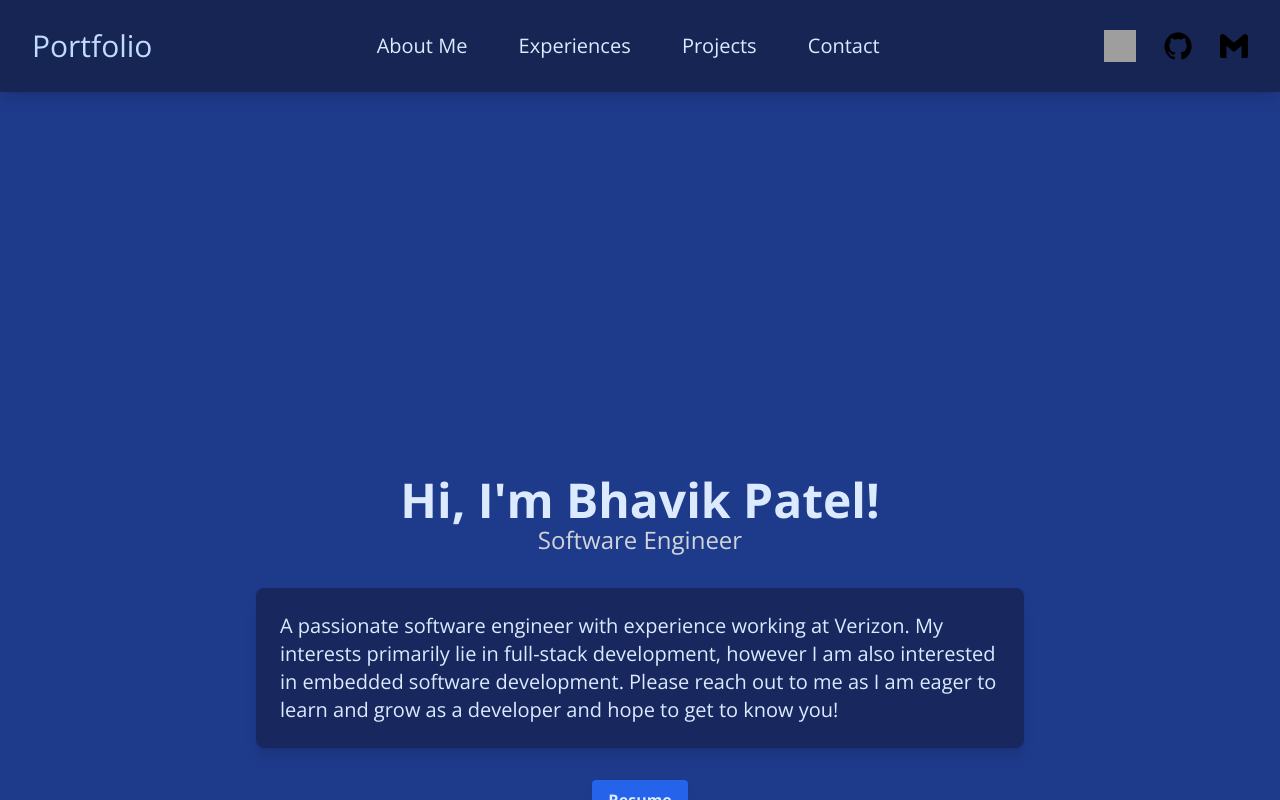
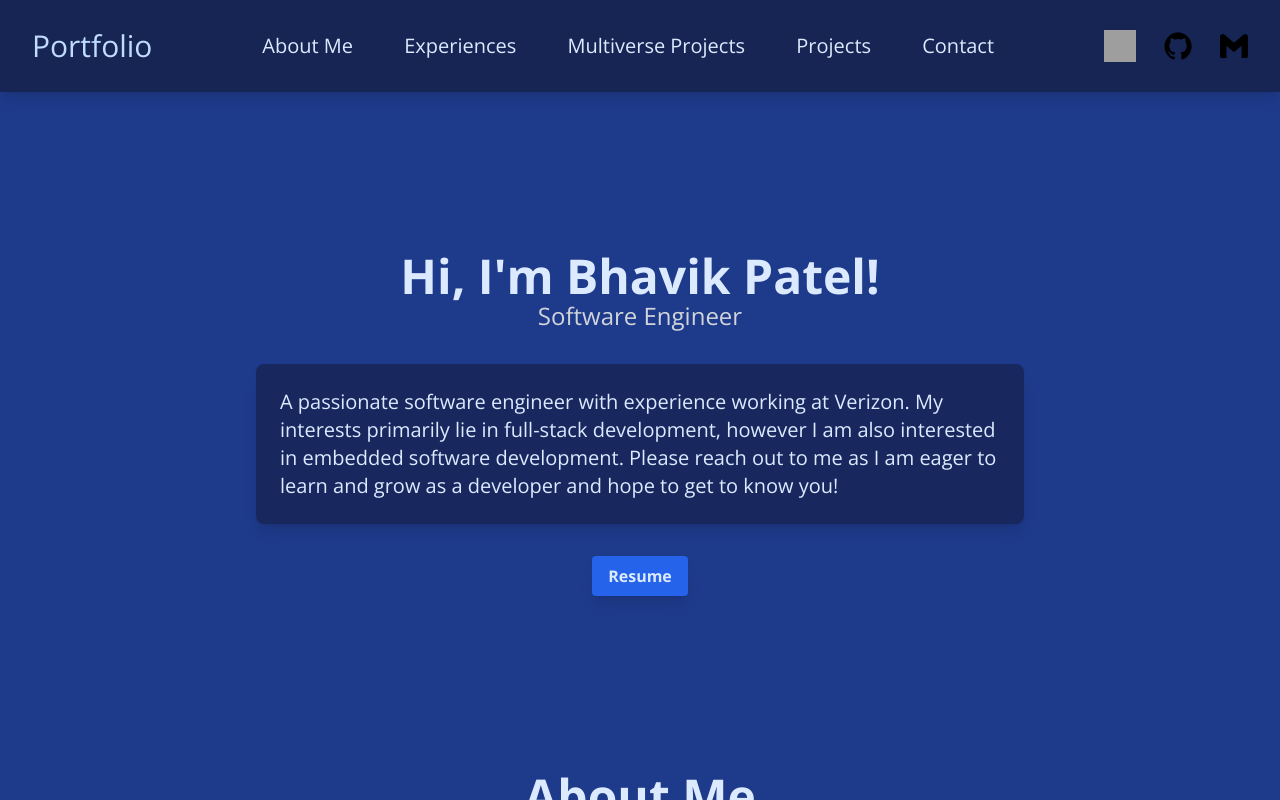
Before and after one commit to bpatel2001/bpatel2001.github.io, a React (Create React App) app: page / in a window 1280 px wide. Built offline with nearby package versions, Linux system fonts and the light colour scheme; grey boxes are pictures that could not be loaded.

Commit message:
added changes

```diff
--- a/src/components/AboutMe.jsx
+++ b/src/components/AboutMe.jsx
@@ -2,7 +2,7 @@ import React from 'react'
 
 const AboutMe = () => {
   return (
-    <div className="mb-128 pb-4 flex items-center justify-center" id="about-me">
+    <div className="mb-40 pb-4 flex items-center justify-center" id="about-me">
       <div className="container mx-auto max-w-full flex flex-col items-center justify-center">
         <h1 className="text-4xl sm:text-5xl font-bold text-blue-100">About Me</h1>
         <div className="max-w-3xl mx-auto bg-opacity-80 bg-blue-950 p-6 rounded-lg shadow-lg mt-8">
--- a/src/components/Experiences.jsx
+++ b/src/components/Experiences.jsx
@@ -2,7 +2,7 @@ import React from 'react';
 
 const Experiences = () => {
   return (
-    <div className="mb-128 pb-4 flex items-center justify-center" id = "experiences">
+    <div className="mb-40 pb-4 flex items-center justify-center" id = "experiences">
       <div className="container mx-auto max-w-full flex flex-col items-center justify-center">
         <h1 className="text-4xl sm:text-5xl font-bold text-blue-100">Experiences</h1>
         <div className="max-w-3xl mx-auto bg-opacity-80 bg-blue-950 p-6 rounded-lg shadow-lg mt-8">
--- a/src/components/Landing.jsx
+++ b/src/components/Landing.jsx
@@ -2,7 +2,7 @@ import React from 'react'
 
 const Landing = () => {
   return (
-    <div className="mb-128 pb-4 flex items-center justify-center">
+    <div className="mb-40 pb-4 flex items-center justify-center">
       <div className="container mx-auto max-w-full flex flex-col items-center justify-center">
         <h1 className="text-4xl sm:text-5xl font-bold text-blue-100">Hi, I'm Bhavik Patel!</h1>
         <p className="text-xl sm:text-2xl text-gray-300">Software Engineer</p>
--- a/src/components/MultiverseProjects.jsx
+++ b/src/components/MultiverseProjects.jsx
@@ -5,76 +5,167 @@ import invoicingsystemscreenshot from '../assets/invoicingsystem-screenshot.png'
 import movieappscreenshot from '../assets/movieapp-screenshot.png';
 import pixelforgescreenshot from '../assets/pixelforge-screenshot.png';
 
-
-
-const Projects = () => {
-  return (
-    <div className="mb-128 pb-4 flex items-center justify-center" id="projects">
-      <div className="container mx-auto max-w-full flex flex-col items-center justify-center">
-        <h1 className="text-4xl sm:text-5xl font-bold text-blue-100">Multiverse Projects</h1>
-        <div className="max-w-2xl mx-auto bg-opacity-80 bg-blue-950 p-6 rounded-lg shadow-lg mt-8">
-          <div className="flex flex-wrap justify-center gap-10 mt-4">
-            {[
+const MultiverseProjects = () => {
+  const projects = [
     {
       src: inventoryappscreenshot,
       text: "Inventory App",
-                description: "An inventory management system built with React and Node.js that allows users to track and manage their inventory efficiently.",
+      description: "An inventory management system built with React and Node.js.",
+      features: [
+        "Real-time inventory tracking",
+        "CRUD operations for inventory items",
+        "User authentication and protected routes",
+      ],
+      contributions: [
+        "Developed RESTful APIs using Node.js and Express",
+        "Designed MongoDB schema for inventory data",
+        "Built responsive frontend using React",
+      ],
+      reflection:
+        "Strengthened my full-stack development skills and improved my understanding of API design and database structuring.",
       link: "https://github.com/invapp-vzswe3/Inventory-App",
       backgroundColor: "black",
     },
     {
       src: horizonappscreenshot,
       text: "Horizon App",
-                description: "An app built with Spring Boot to allow the user to manage users and mobile plans",
+      description: "A Spring Boot application for managing users and mobile plans.",
+      features: [
+        "User and plan management system",
+        "Backend built with Spring Boot",
+        "RESTful API architecture",
+      ],
+      contributions: [
+        "Implemented backend services using Spring Boot",
+        "Designed API endpoints for user and plan management",
+        "Tested endpoints and handled edge cases",
+      ],
+      reflection:
+        "Gained experience with Java backend development and learned how to structure scalable APIs.",
       link: "https://github.com/Horizon-MV/Horizon-App",
       backgroundColor: "black",
     },
     {
       src: invoicingsystemscreenshot,
       text: "Invoicing System",
-                description: "This is a full-stack web application for creating and managing invoices, built for the individual project section of the MultiVerse bootcamp. It provides a user-friendly interface to view, create, and delete invoices.",
+      description: "A full-stack web app for creating and managing invoices.",
+      features: [
+        "Create, view, and delete invoices",
+        "User-friendly interface for invoice management",
+        "Full CRUD functionality",
+      ],
+      contributions: [
+        "Built both frontend and backend components",
+        "Implemented CRUD operations and routing",
+        "Designed intuitive UI for managing invoices",
+      ],
+      reflection:
+        "Improved my ability to independently build full-stack applications and design clean user interfaces.",
       link: "https://github.com/bpatel2001/invoicing-system",
       backgroundColor: "black",
     },
     {
       src: movieappscreenshot,
       text: "Movie App",
-                description: "An app built with React with the public TMDB API to allow users to search for movies and view their details.",
+      description: "A React app using the TMDB API to search and view movies.",
+      features: [
+        "Search movies using external API",
+        "Display movie details dynamically",
+        "Responsive UI design",
+      ],
+      contributions: [
+        "Integrated TMDB API for real-time data",
+        "Managed state and API calls in React",
+        "Styled UI for better user experience",
+      ],
+      reflection:
+        "Learned how to work with third-party APIs and improved my frontend data handling skills.",
       link: "https://github.com/bpatel2001/movie-app",
       backgroundColor: "black",
     },
     {
       src: pixelforgescreenshot,
       text: "Pixel Forge",
-                description: "This is a platform that allows users to log in to their Steam account and view various statistics and information about their profile.",
-                link: "github.com/PixelForgeArcade",
+      description: "A platform to view Steam profile statistics and data.",
+      features: [
+        "Steam account integration",
+        "Display user statistics and profile data",
+        "Interactive UI components",
+      ],
+      contributions: [
+        "Worked on API integration with Steam data",
+        "Built frontend components to display stats",
+        "Handled user authentication flow",
+      ],
+      reflection:
+        "Enhanced my skills in API integration and working with external data sources.",
+      link: "https://github.com/PixelForgeArcade",
       backgroundColor: "black",
     },
-            ].map((item, index) => (
+  ];
+
+  return (
+    <div className="mb-40 pb-4 flex items-center justify-center" id="multiverse-projects">
+      <div className="container mx-auto max-w-full flex flex-col items-center justify-center">
+        <h1 className="text-4xl sm:text-5xl font-bold text-blue-100">
+          Multiverse Projects
+        </h1>
+
+        <div className="max-w-6xl mx-auto bg-opacity-80 bg-blue-950 p-6 rounded-lg shadow-lg mt-8">
+          <div className="flex flex-wrap justify-center gap-10 mt-4">
+            {projects.map((item, index) => (
+              <div key={index} className="flex flex-col w-72">
+
+                {/* Image Card */}
                 <a
-                key={index}
                   href={item.link}
                   target="_blank"
                   rel="noopener noreferrer"
-                className="relative group w-60 h-60 m-2 rounded-xl border-2 border-blue-900 overflow-hidden"
-                style={{
-                  backgroundColor: item.backgroundColor,
-                }}
+                  className="relative group w-full h-60 rounded-xl border-2 border-blue-900 overflow-hidden"
+                  style={{ backgroundColor: item.backgroundColor }}
                 >
                   <img
                     className="w-full h-full object-contain group-hover:opacity-30 transition-opacity duration-300"
                     src={item.src}
-                  alt={`${item.text} Icon`}
+                    alt={`${item.text} screenshot`}
                   />
-                <div className="absolute inset-0 flex flex-col items-center justify-center text-center opacity-0 group-hover:opacity-100 transition-opacity duration-300">
-                  <span className="text-xl font-bold text-blue-10 bg-opacity-80 px-4 py-2 rounded-lg">
+
+                  {/* Hover Title */}
+                  <div className="absolute inset-0 flex items-center justify-center opacity-0 group-hover:opacity-100 transition-opacity duration-300">
+                    <span className="text-xl font-bold text-white">
                       {item.text}
-                  </span>
-                  <span className="text-sm text-blue-200 mt-1">
-                  {item.description}
                     </span>
                   </div>
                 </a>
+
+                {/* Details Section */}
+                <div className="mt-3 bg-blue-900 p-4 rounded-lg shadow-md text-sm text-blue-200 space-y-3">
+
+                  <div>
+                    <p className="font-semibold text-blue-100">Features:</p>
+                    <ul className="list-disc list-inside">
+                      {item.features.map((feature, i) => (
+                        <li key={i}>{feature}</li>
+                      ))}
+                    </ul>
+                  </div>
+
+                  <div>
+                    <p className="font-semibold text-blue-100">My Contributions:</p>
+                    <ul className="list-disc list-inside">
+                      {item.contributions.map((contribution, i) => (
+                        <li key={i}>{contribution}</li>
+                      ))}
+                    </ul>
+                  </div>
+
+                  <div>
+                    <p className="font-semibold text-blue-100">Reflection:</p>
+                    <p>{item.reflection}</p>
+                  </div>
+
+                </div>
+              </div>
             ))}
           </div>
         </div>
@@ -83,4 +174,4 @@ const Projects = () => {
   );
 };
 
-export default Projects;
+export default MultiverseProjects;
--- a/src/components/Navbar.jsx
+++ b/src/components/Navbar.jsx
@@ -36,6 +36,7 @@ const Navbar = () => {
       <>
         <a className="hover:text-gray-500" href="#about-me" onClick={(e) => smoothScroll(e, '#about-me')}>About Me</a>
         <a className="hover:text-gray-500" href="#experiences" onClick={(e) => smoothScroll(e, '#experiences')}>Experiences</a>
+        <a className="hover:text-gray-500" href="#multiverse-projects" onClick={(e) => smoothScroll(e, '#multiverse-projects')}>Multiverse Projects</a>
         <a className="hover:text-gray-500" href="#projects" onClick={(e) => smoothScroll(e, '#projects')}>Projects</a>
         <a className="hover:text-gray-500" href="#contact" onClick={(e) => smoothScroll(e, '#contact')}>Contact</a>
       </>
@@ -58,7 +59,7 @@ const Navbar = () => {
     )
   }
 
-  return <nav className="text-blue-100 flex items-center justify-between py-6 mb-96 px-8 text-xl flex-wrap bg-blue-950 shadow-lg">
+  return <nav className="text-blue-100 flex items-center justify-between py-6 mb-40 px-8 text-xl flex-wrap bg-blue-950 shadow-lg">
     <div className="text-3xl text-blue-200 flex flex-shrink-0 items-center">
       Portfolio
     </div>
--- a/src/components/Projects.jsx
+++ b/src/components/Projects.jsx
@@ -1,60 +1,147 @@
 import React from 'react';
-import Chip8Gif from '../assets/chipgif.gif'
-import BTLGif from '../assets/btlgif.gif'
-import GasGif from '../assets/gasgif.gif'
-import HotelGif from '../assets/hotelgif.gif'
+import Chip8Gif from '../assets/chipgif.gif';
+import BTLGif from '../assets/btlgif.gif';
+import GasGif from '../assets/gasgif.gif';
+import HotelGif from '../assets/hotelgif.gif';
+
 const Projects = () => {
-  return (
-    <div className="mb-128 pb-4 flex items-center justify-center" id="projects">
-      <div className="container mx-auto max-w-full flex flex-col items-center justify-center">
-        <h1 className="text-4xl sm:text-5xl font-bold text-blue-100">Projects</h1>
-        <div className="max-w-2xl mx-auto bg-opacity-80 bg-blue-950 p-6 rounded-lg shadow-lg mt-8">
-          <div className="flex flex-wrap justify-center gap-10 mt-4">
-            {[
+  const projects = [
     {
       src: Chip8Gif,
       text: "Chip-8 Interpreter",
+      features: [
+        "Custom emulator for CHIP-8 virtual machine",
+        "Opcode decoding and execution cycle",
+        "Keyboard input and graphics rendering",
+      ],
+      contributions: [
+        "Implemented CPU cycle including fetch, decode, execute",
+        "Handled memory management and instruction parsing",
+        "Built display rendering logic for sprites",
+      ],
+      reflection:
+        "Strengthened my understanding of low-level systems, memory handling, and how interpreters work internally.",
       link: "https://github.com/bpatel2001/Chip-8-Python-Project",
       backgroundColor: "black",
     },
     {
       src: BTLGif,
-                text: "Video Game",
+      text: "Video Game (Back To Life)",
+      features: [
+        "2D game with character movement and interactions",
+        "Game state management and event handling",
+        "Custom animations and physics behavior",
+      ],
+      contributions: [
+        "Collaborated on gameplay mechanics and feature design",
+        "Implemented player movement and collision logic",
+        "Assisted in debugging and optimizing performance",
+      ],
+      reflection:
+        "Gained experience working in a team environment and learned how game loops, physics, and state management function.",
       link: "https://github.com/ChadWeatherly/BackToLife",
       backgroundColor: "black",
     },
     {
       src: GasGif,
       text: "Gas Price Website",
+      features: [
+        "Displays estimated gas prices based on location",
+        "Data visualization for pricing trends",
+        "Full-stack web application with API integration",
+      ],
+      contributions: [
+        "Built backend with Node.js and Express",
+        "Integrated data processing and visualization logic",
+        "Collaborated on frontend UI implementation",
+      ],
+      reflection:
+        "Improved my ability to work on team-based full-stack projects and gained experience in handling real-world data.",
       link: "https://github.com/bpatel2001/Gas-Price-Estimation-Site",
+      backgroundColor: "black",
     },
     {
       src: HotelGif,
       text: "Hotel Reservation System",
-                link: "https://github.com/your-username/hotel-reservation-system",
+      features: [
+        "User-friendly booking and reservation system",
+        "CRUD operations for reservations and users",
+        "Secure backend with RESTful APIs",
+      ],
+      contributions: [
+        "Developed frontend using React",
+        "Built backend APIs with Express",
+        "Designed database schema using MongoDB",
+      ],
+      reflection:
+        "Strengthened my full-stack skills and learned how to design scalable reservation systems.",
+      link: "https://github.com/bpatel2001/hotel-reservation-system",
+      backgroundColor: "black",
     },
-            ].map((item, index) => (
+  ];
+
+  return (
+    <div className="mb-40 pb-4 flex items-center justify-center" id="projects">
+      <div className="container mx-auto max-w-full flex flex-col items-center justify-center">
+        <h1 className="text-4xl sm:text-5xl font-bold text-blue-100">
+          Personal Projects
+        </h1>
+
+        <div className="max-w-6xl mx-auto bg-opacity-80 bg-blue-950 p-6 rounded-lg shadow-lg mt-8">
+          <div className="flex flex-wrap justify-center gap-10 mt-4">
+            {projects.map((item, index) => (
+              <div key={index} className="flex flex-col w-72">
+
+                {/* Image Card */}
                 <a
-                key={index}
                   href={item.link}
                   target="_blank"
                   rel="noopener noreferrer"
-                className="relative group w-60 h-60 m-2 rounded-xl border-2 border-blue-900 overflow-hidden"
-                style={{
-                  backgroundColor: item.backgroundColor,
-                }}
+                  className="relative group w-full h-60 rounded-xl border-2 border-blue-900 overflow-hidden"
+                  style={{ backgroundColor: item.backgroundColor }}
                 >
                   <img
                     className="w-full h-full object-contain group-hover:opacity-30 transition-opacity duration-300"
                     src={item.src}
-                  alt={`${item.text} Icon`}
+                    alt={`${item.text} gif`}
                   />
+
+                  {/* Hover Title */}
                   <div className="absolute inset-0 flex items-center justify-center opacity-0 group-hover:opacity-100 transition-opacity duration-300">
-                  <span className="text-xl font-bold text-blue-10 bg-opacity-80 px-4 py-2 rounded-lg">
+                    <span className="text-xl font-bold text-white">
                       {item.text}
                     </span>
                   </div>
                 </a>
+
+                {/* Details Section */}
+                <div className="mt-3 bg-blue-900 p-4 rounded-lg shadow-md text-sm text-blue-200 space-y-3">
+
+                  <div>
+                    <p className="font-semibold text-blue-100">Features:</p>
+                    <ul className="list-disc list-inside">
+                      {item.features.map((feature, i) => (
+                        <li key={i}>{feature}</li>
+                      ))}
+                    </ul>
+                  </div>
+
+                  <div>
+                    <p className="font-semibold text-blue-100">My Contributions:</p>
+                    <ul className="list-disc list-inside">
+                      {item.contributions.map((contribution, i) => (
+                        <li key={i}>{contribution}</li>
+                      ))}
+                    </ul>
+                  </div>
+
+                  <div>
+                    <p className="font-semibold text-blue-100">Reflection:</p>
+                    <p>{item.reflection}</p>
+                  </div>
+
+                </div>
+              </div>
             ))}
           </div>
         </div>
```
Also changed, not shown: public/index.html (+4 -4 lines). Lines whose indentation alone changed are shown as unchanged.
